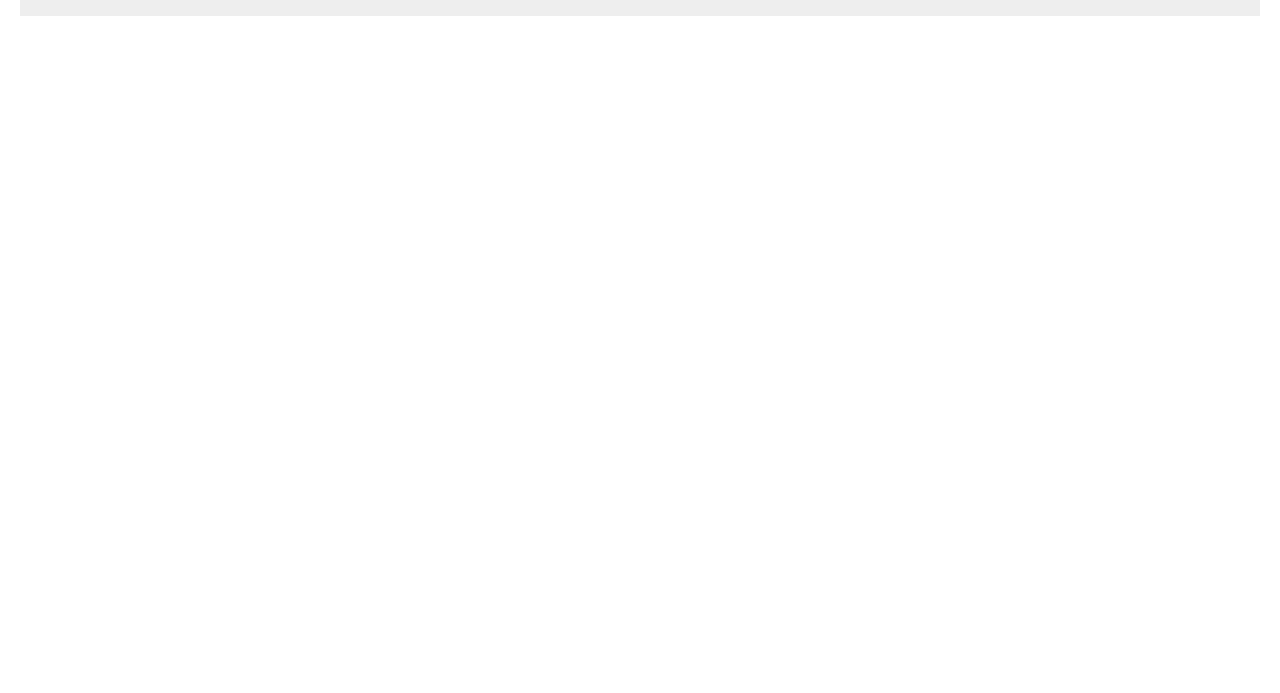
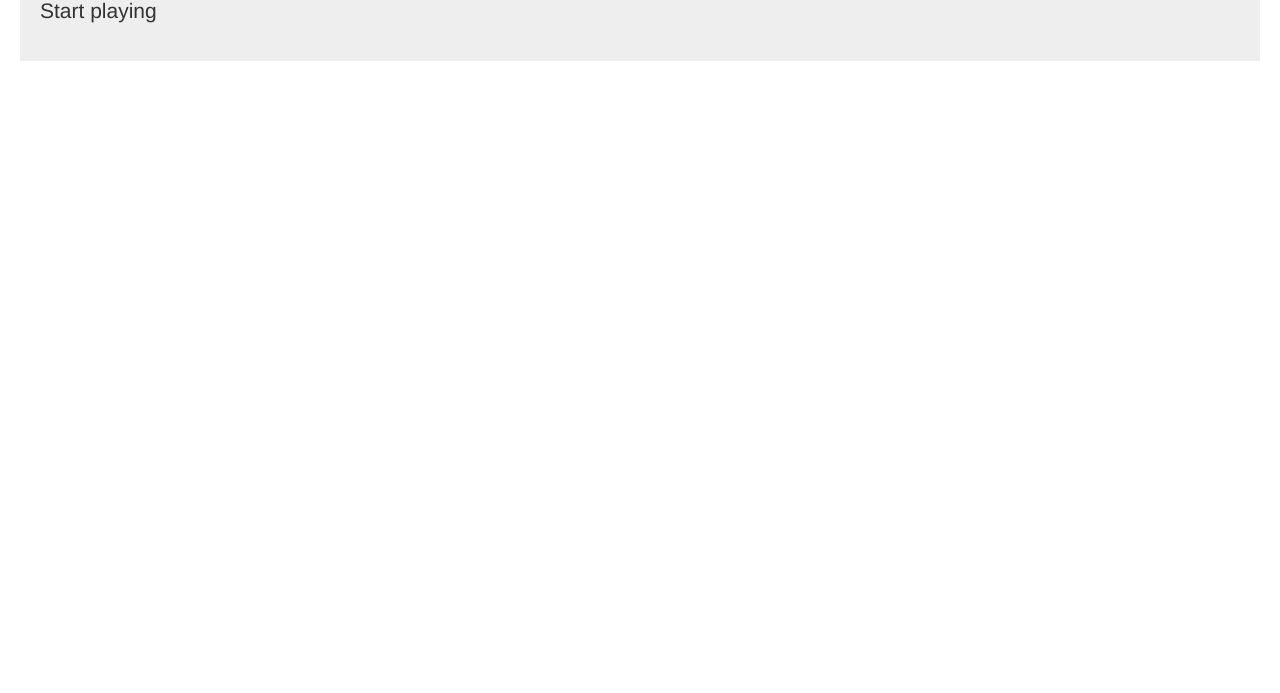
Before and after one commit to rcb-ferreira/manifest, a plain HTML site: page index.html in a window 1280 px wide. Shown: the part 107-800 px from the top of the page. Drawn offline with Linux system fonts and the light colour scheme.

Commit message:
Update index file

```diff
--- a/index.html
+++ b/index.html
@@ -15,8 +15,10 @@
     <div>
         <div class="jumbotron" style="margin:20px;padding:20px">
             <h2>Play royal vegas</h2>
+            <p>Start playing</p>
         </div>
 </body>
+
 <script type="text/javascript">
     $(document).ready(function () {
         //check if service worker is part of navigator
@@ -31,7 +33,6 @@
             });
         };
     });
-
 </script>
 
 </html>
```
